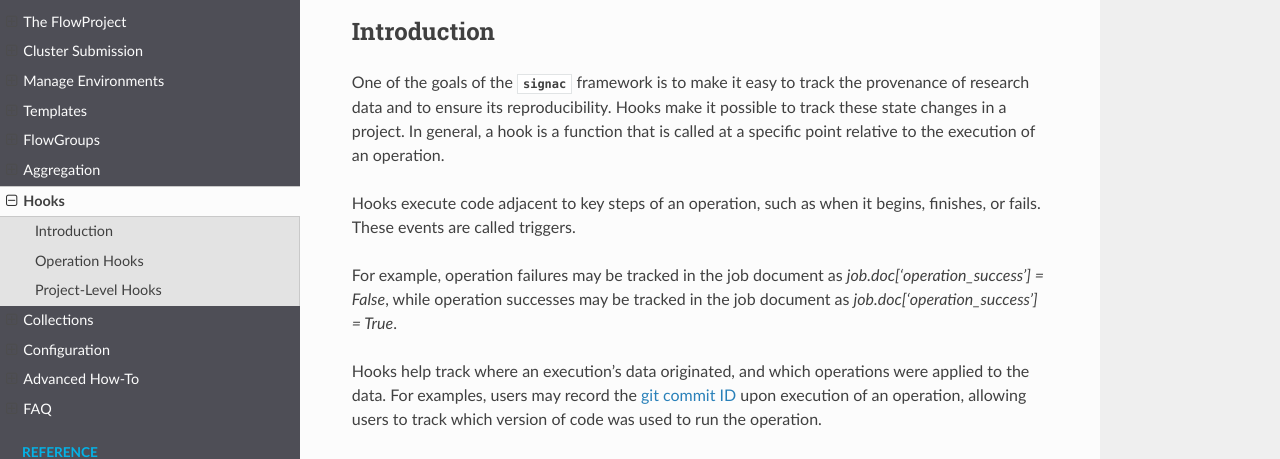
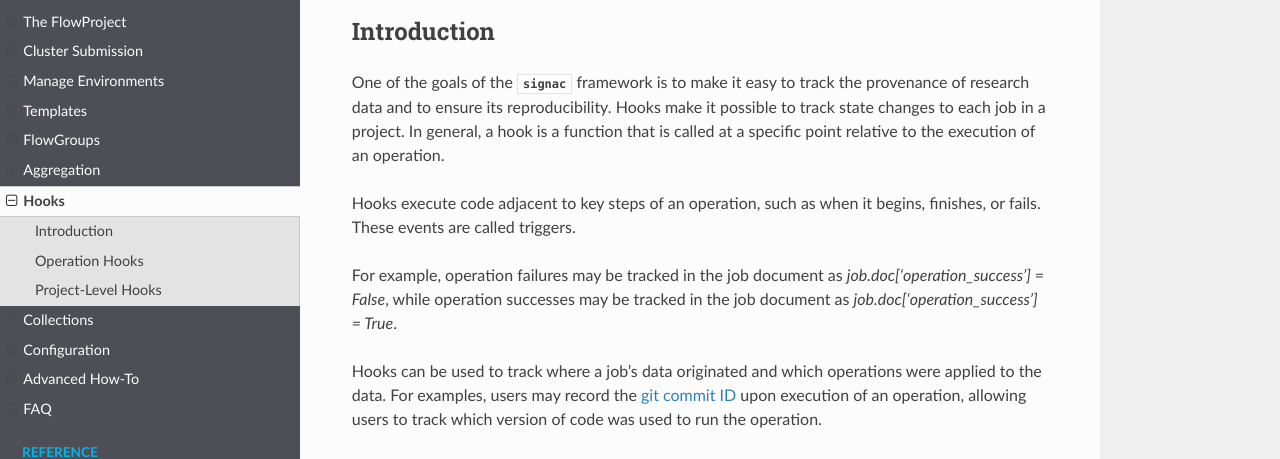
Before and after one commit to glotzerlab/signac-docs, a Sphinx documentation site: the page built from docs/source/hooks.rst, in a window 1280 px wide and 900 px high. Shown: the part 192-651 px from the top of the window. Built offline with Sphinx 7.4.7 and the Read the Docs theme 2.0.0, drawn with Linux system fonts in a browser that asks for light colours; pages that are not in the unit, such as notebooks, are missing from menus.

Commit message:
Clarify a few words
Co-authored-by: Kelly Wang <47036428+klywang@users.noreply.github.com>

```diff
--- a/docs/source/hooks.rst
+++ b/docs/source/hooks.rst
@@ -11,7 +11,7 @@ Introduction
 
 One of the goals of the :py:class:`~signac` framework is to make it easy to track the provenance of research data
 and to ensure its reproducibility.
-Hooks make it possible to track these state changes in a project.
+Hooks make it possible to track state changes to each job in a project.
 In general, a hook is a function that is called at a specific point relative to the execution of an operation.
 
 Hooks execute code adjacent to key steps of an operation,
@@ -21,7 +21,7 @@ called triggers.
 For example, operation failures may be tracked in the job document as `job.doc['operation_success'] = False`,
 while operation successes may be tracked in the job document as `job.doc['operation_success'] = True`.
 
-Hooks help track where an execution's data originated, and which operations were applied to the data.
+Hooks can be used to track where a job's data originated and which operations were applied to the data.
 For examples, users may record the `git commit ID <https://git-scm.com/book/en/v2/Git-Basics-Viewing-the-Commit-History>`_ upon execution of an operation,
 allowing users to track which version of code was used to run the operation.
 
```
